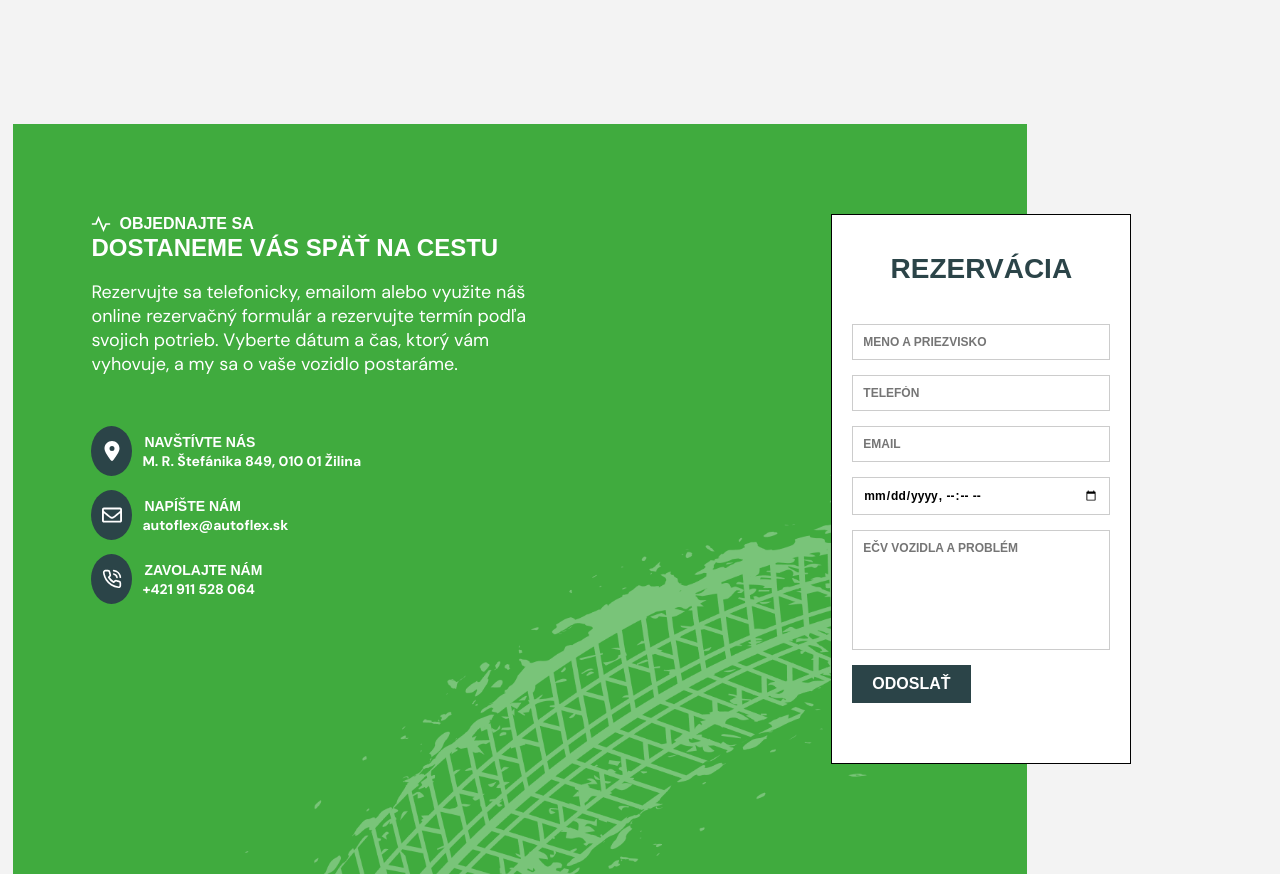
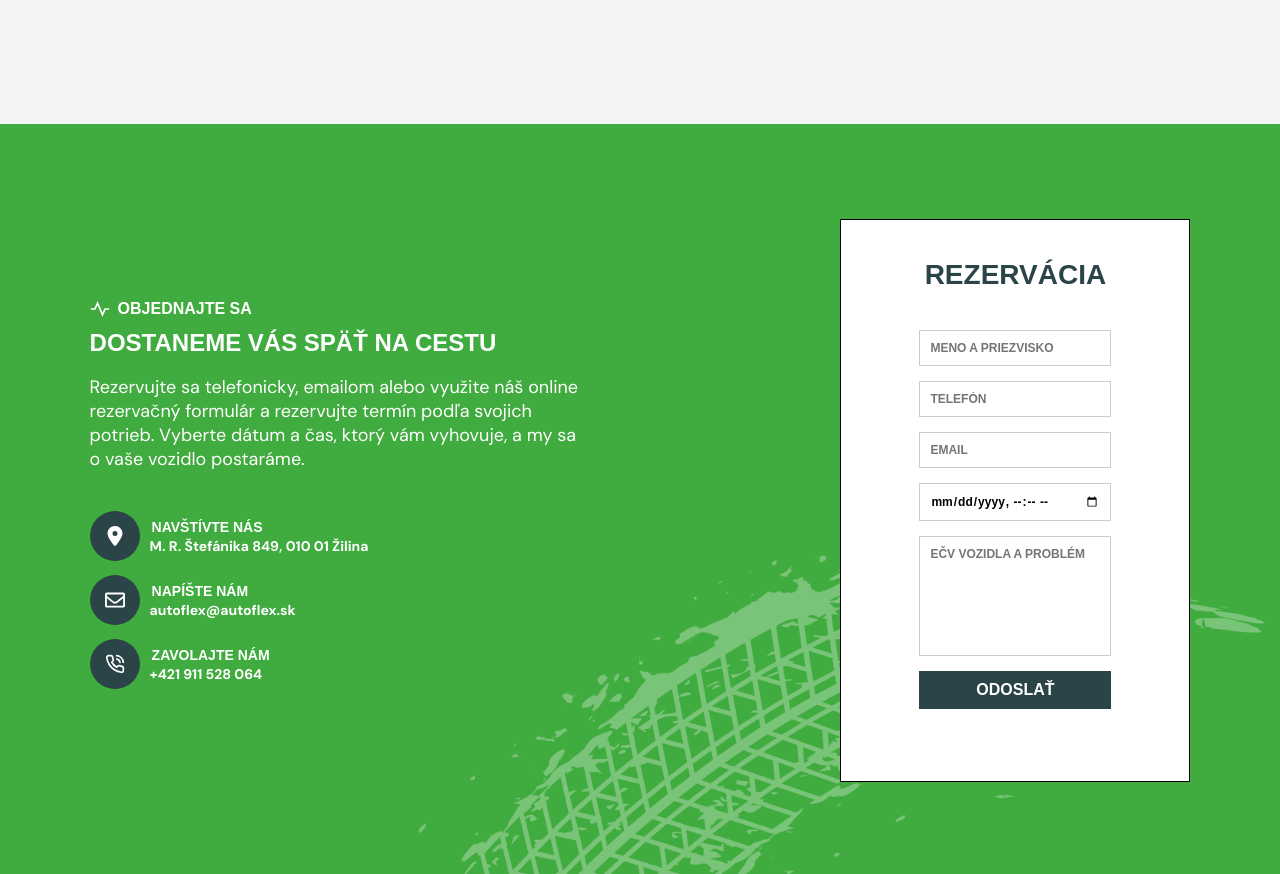
Before and after one commit to dzuris/autoflex, a React app in the folder autoflex/: page / in a window 1280 px wide. Shown: the part 2220-3094 px from the top of the page. Built offline with nearby package versions, Linux system fonts and the light colour scheme; a web font is replaced by a local one.

Commit message:
nieco lepsie

```diff
--- a/autoflex/src/css/reservation.css
+++ b/autoflex/src/css/reservation.css
@@ -1,35 +1,32 @@
 .reservation {
     margin-top: 90px;
-    margin-left: 1vw;
     position: relative;
 }
 
 .background {
-    width: 80%;
+    width: 100%;
     height: 750px;
     object-fit: cover;
     position: relative;
 }
 
-
-
 .content {
-    display: grid;
-    grid-template-columns: 1fr 1fr;
-    /* column-gap: 30px; */
+    display: flex;
+    justify-content: space-between;
+    align-items: center;
     position: absolute;
-    top: 90px;
+    top: 0;
     left: 0;
     z-index: 2;
     width: 100%;
-    padding: 0 17px;
+    height: 100%;
+    padding: 0 7%;
     color: white;
+    box-sizing: border-box;
 }
 
 .text-rec {
-    grid-column: 1;
-    z-index: 2;
-    margin-left: 10%;
+    max-width: 500px;
 }
 
 .text-rec h4 {
@@ -40,41 +37,32 @@
 }
 
 .text-rec h2 {
-    margin: 0;
-    padding: 0;
+    margin: 10px 0;
     font-size: 24px;
     font-family: 'Montserrat', sans-serif;
     font-weight: bold;
-    width: 500px;
 }
 
 .text-rec p {
-    width: 450px;
     font-size: 18px;
     font-family: 'DM Sans', sans-serif;
-    margin-bottom: 50px;
+    margin-bottom: 40px;
 }
 
 .black-rectangle {
-    grid-column: 2;
-    width: 60%;
-    max-width: 300px;   /* optional: maximum width */
-    min-width: 200px;   /* prevents rectangle from getting too narrow */
-    height: 550px;
-    min-height: 400px;  /* prevents rectangle from getting too short */
-    max-height: 100%;
     background-color: white;
     border: 0.1px solid black;
-    align-self: center;
-    margin-left: 35%;
+    width: 100%;
+    max-width: 350px;
+    min-height: 400px;
+    padding: 20px;
     box-sizing: border-box;
     display: flex;
     flex-direction: column;
-    gap: 20px;
-    padding: 20px;
-    resize: both;       /* allow user to resize */
+    justify-content: center; /* obsah vnútri na stred */
+    align-items: center;
+    color: black;
 }
-
 
 .reservation-header {
     display: flex;
@@ -180,7 +168,6 @@
     box-sizing: border-box;
     font-family: 'Montserrat', sans-serif;
     font-weight: bold;
-
     resize: none;
     overflow-y: auto;
     white-space: pre-wrap;
@@ -189,6 +176,7 @@
 
 .submit-button {
     padding: 10px 20px;
+    width: 100%;
     font-size: 16px;
     color: white;
     background-color: #2B4448;
@@ -203,31 +191,7 @@
     background-color: #1f3336;
 }
 
-@media (max-width: 1300px) {
-    .black-rectangle{
-        margin-left: 30%;
-    }
-}
-
-@media (max-width: 1200px) {
-    .black-rectangle{
-        margin-left: 20%;
-    }
-}
-
-@media (max-width: 1100px) {
-    .black-rectangle{
-        margin-left: 10%;
-    }
-}
-
-@media (max-width: 1000px) {
-    .black-rectangle{
-        margin-left: 0%;
-    }
-}
-
-/* TABLET & MOBILE - center everything */
+/* TABLET & MOBILE */
 @media (max-width: 895px) {
     .background {
         display: none; /* skryjeme zelené pozadie */
@@ -247,7 +211,7 @@
         justify-content: center; /* vertikálne stred */
         align-items: center;     /* horizontálne stred */
         min-height: 100vh;       /* celá výška obrazovky */
-        position: static;         /* zruší absolute */
+        position: static;        /* zruší absolute */
         gap: 20px;
         text-align: center;
         padding: 0 20px;
@@ -261,14 +225,12 @@
     }
 
     .reservation-header {
-        justify-content: center; /* stred pre ikonu + text */
+        justify-content: center;
         margin-bottom: 20px;
-        display: flex;
-        align-items: center;
     }
 
     .text-rec h2, .text-rec p {
-        text-align: center; /* nadpis a odsek stred */
+        text-align: center;
         width: 100%;
     }
 
--- a/autoflex/src/css/sponsors.css
+++ b/autoflex/src/css/sponsors.css
@@ -5,11 +5,10 @@
   overflow: hidden;
 }
 
-/* Wrapper makes slider sit between 10%–90% */
 .sponsors-slider-wrapper {
-  width: 85%;       /* 100% - 10% left - 10% right */
-  margin: 0 auto;   /* centers wrapper */
-  overflow: hidden; /* hide overflowed logos */
+  /* width: 85%;        */
+  margin: 0 auto;
+  overflow: hidden;
 }
 
 .sponsors-slider {
```
